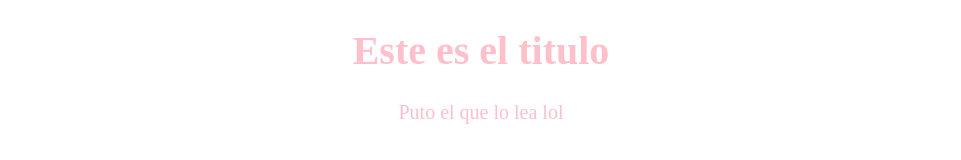
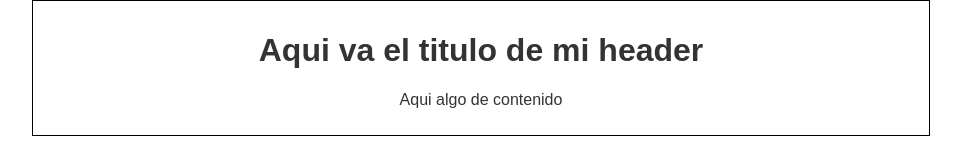
Before and after one commit to Serbrylex/hyperblog, a plain HTML site: page index.html in a window 1280 px wide. Shown: the whole page, without its empty margins (159-1120 px from the left). Drawn offline with Linux system fonts and the light colour scheme.

Commit message:
Agregamos un header al blog

```diff
--- a/css/styles.css
+++ b/css/styles.css
@@ -1,5 +1,17 @@
 body{
+	text-align: left;
+	color: #333;
+	font-family: "Arial";
+	padding: 0;
+	margin: 0;
+}
+
+.container{
+	width: 70%;
+	height: auto;
+	padding: 10px 0;
 	text-align: center;
-	color: pink;
-	font-size: 20px;
+	border:1px solid black;
+	background: white;
+	margin: 0 auto;
 }
--- a/index.html
+++ b/index.html
@@ -6,7 +6,11 @@
 	<link rel="stylesheet" href="css/styles.css">
 </head>
 <body>
-	<h1>Este es el titulo</h1>
-	<p>Puto el que lo lea lol</p>
+	<header class="container">
+		<div id="post">
+			<h1>Aqui va el titulo de mi header</h1>
+			<p>Aqui algo de contenido</p>
+		</div>
+	</header>
 </body>
 </html>
```
